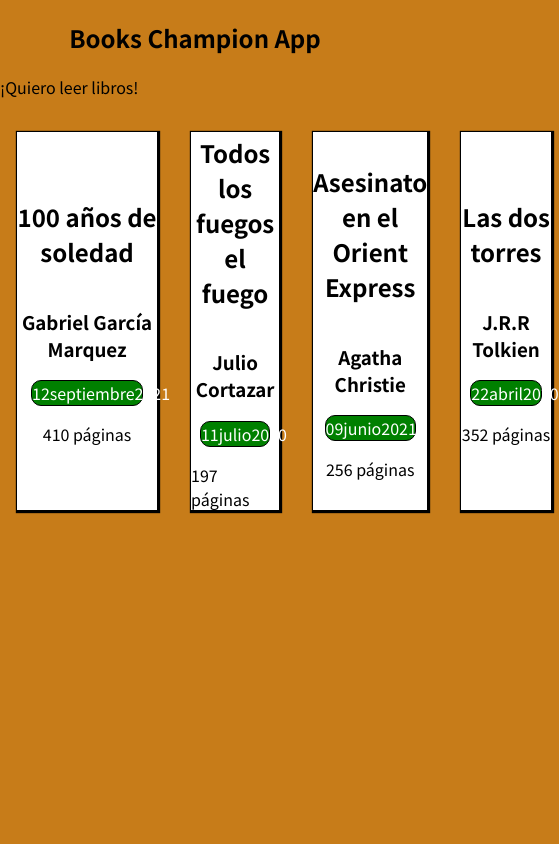
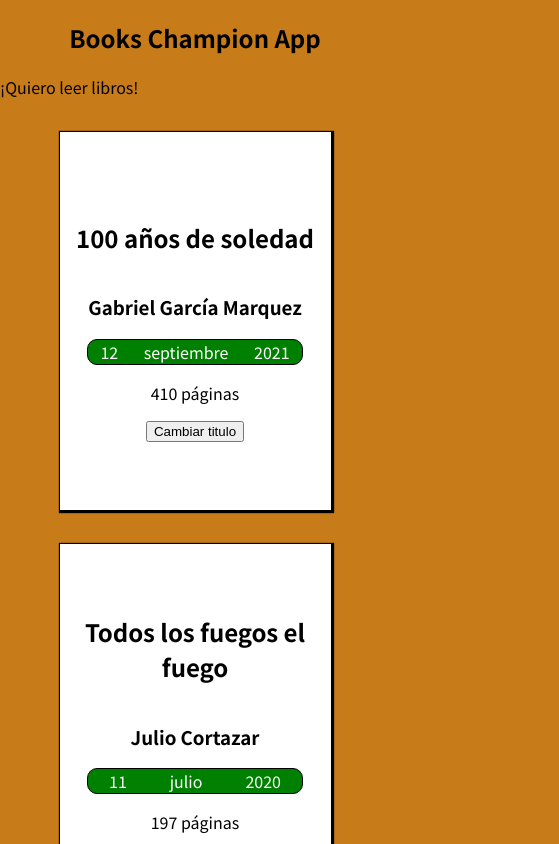
Before and after one commit to gabrielgolzman/books-champion-own, a React (Create React App) app: page / in a window 390 px wide. Shown: the top 844 px of the page, 559 px wide, since content can reach past the window. Built offline with nearby package versions, Linux system fonts and the light colour scheme.

Commit message:
Class 3 : first setup and mobile clean up

```diff
--- a/src/components/BookCard.css
+++ b/src/components/BookCard.css
@@ -1,5 +1,5 @@
 .book-item-container {
-   width: 350px;
+   width: 30%;
    height: 380px;
    margin: 1rem;
    border: 1px solid black;
@@ -11,3 +11,9 @@
    align-items: center;
    justify-content: center;
 }
+
+@media (max-width: 480px) {
+   .book-item-container {
+      width: 70%;
+   }
+}
--- a/src/components/BookItem.js
+++ b/src/components/BookItem.js
@@ -4,12 +4,17 @@ import ReadDate from './ReadDate';
 import BookCard from './BookCard';
 
 const BookItem = ({ title, author, dateRead, pageCount }) => {
+   const changeTitle = () => {
+      console.log('Clicked!!');
+   };
+
    return (
       <BookCard>
          <h2>{title}</h2>
          <h3>{author}</h3>
          <ReadDate date={dateRead} />
          <p>{pageCount} páginas</p>
+         <button onClick={changeTitle}>Cambiar titulo</button>
       </BookCard>
    );
 };
--- a/src/components/Books.css
+++ b/src/components/Books.css
@@ -1,3 +1,10 @@
 .books-container {
    display: flex;
 }
+
+@media (max-width: 480px) {
+   .books-container {
+      flex-direction: column;
+      align-items: center;
+   }
+}
--- a/src/components/Books.js
+++ b/src/components/Books.js
@@ -1,3 +1,5 @@
+import './Books.css';
+
 import BookItem from './BookItem';
 
 const Books = ({ books }) => {
```
